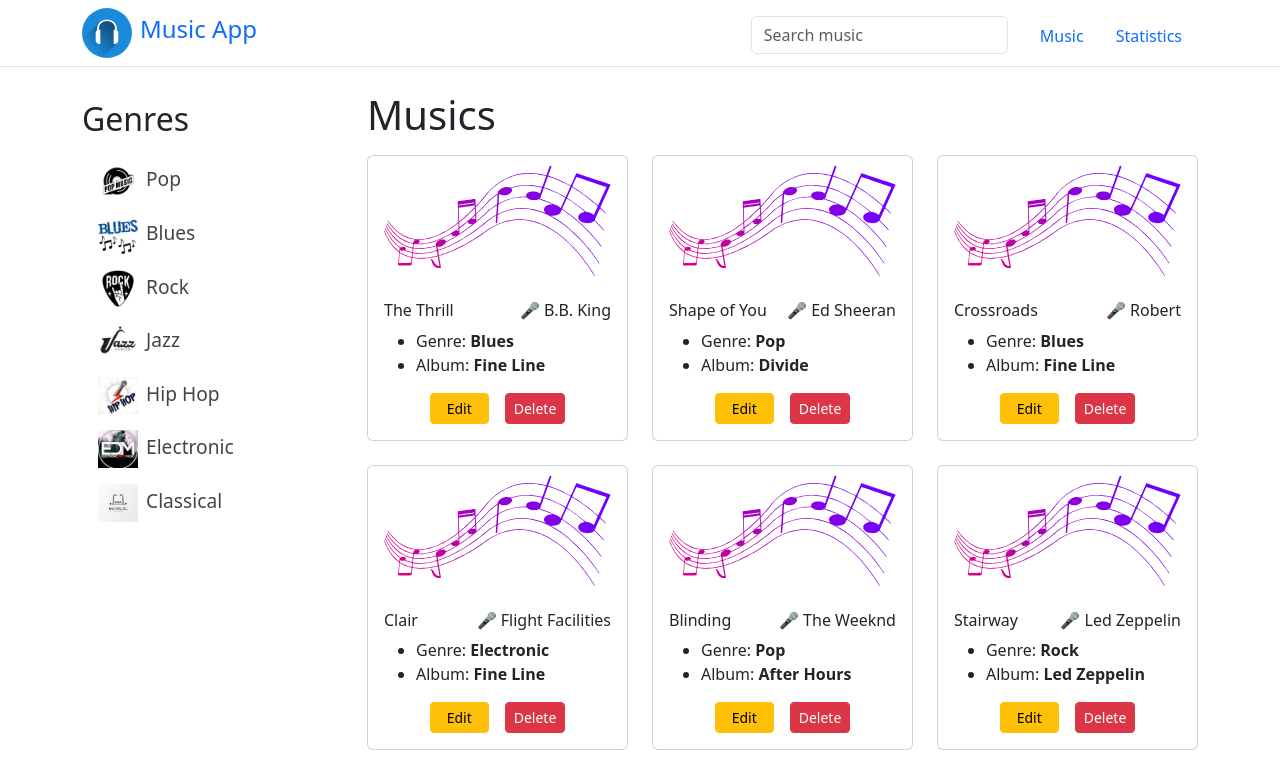
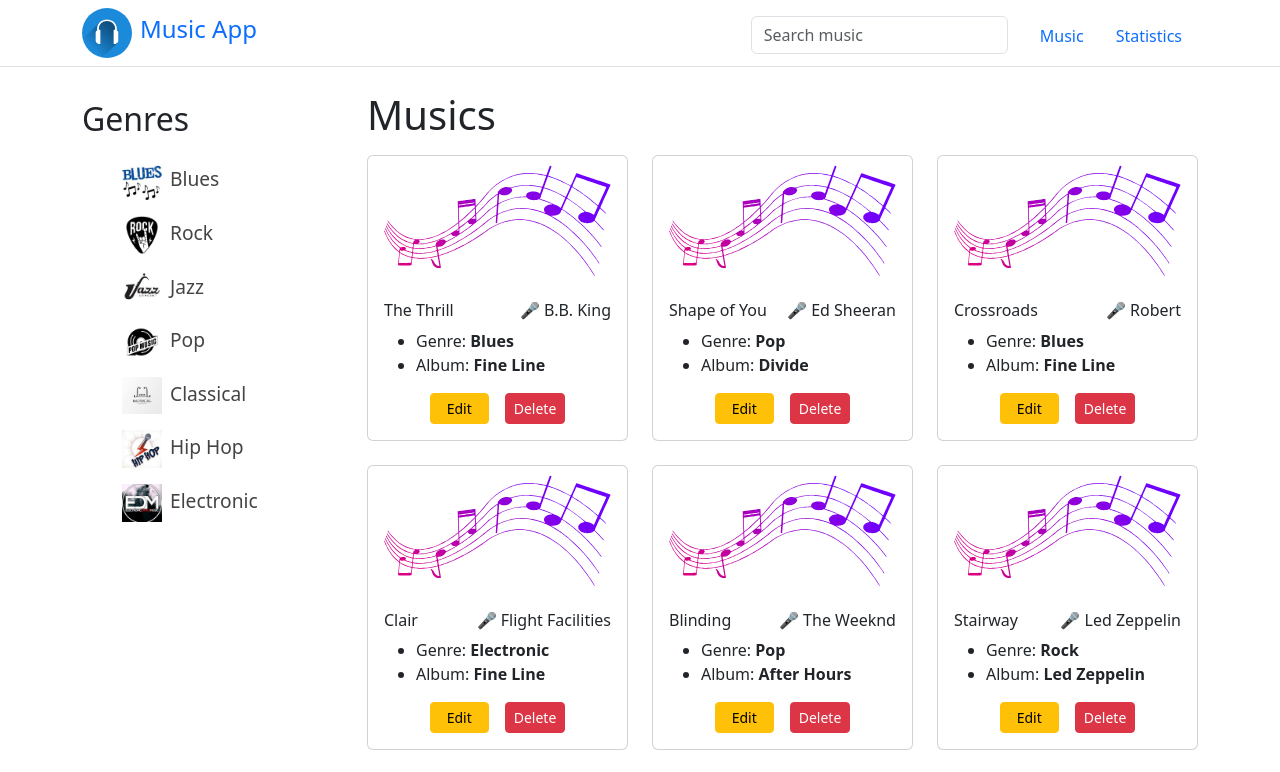
Before and after one commit to suraffy/suraffy-music-app, a React (Vite) app: page / in a window 1280 px wide. Shown: the top 772 px of the page. Built offline with nearby package versions, Linux system fonts and the light colour scheme.

Commit message:
Sidebar: add hover effect

```diff
--- a/src/components/Sidebar.tsx
+++ b/src/components/Sidebar.tsx
@@ -20,7 +20,8 @@ const UList = styled.ul`
 const List = styled.li`
   color: #444;
   font-size: 1.2rem;
-  padding: 8px;
+  padding: 8px 0;
+  padding-left: 2rem;
   margin: 0;
   cursor: pointer;
   border-radius: 10px;
@@ -34,6 +35,10 @@ const SideCont = styled.div`
   z-index: 1;
   top: 100px;
 `;
+
+const activeGenre = {
+  background: "#f4f4f4",
+};
 
 const Sidebar = () => {
   const filterKeyword = useSelector(
@@ -51,81 +56,54 @@ const Sidebar = () => {
       <h2 className="mt-1 mb-3">Genres</h2>
       <UList>
         <List
-          onClick={() => handleFilter("pop")}
-          style={
-            filterKeyword === "pop"
-              ? { background: "#f4f4f4" }
-              : { background: "#fff" }
-          }
-        >
-          <img src={pop} width={"40px"} className="mx-2" />
-          Pop
-        </List>
-        <List
           onClick={() => handleFilter("blues")}
-          style={
-            filterKeyword === "blues"
-              ? { background: "#f4f4f4" }
-              : { background: "#fff" }
-          }
+          style={filterKeyword === "blues" ? activeGenre : {}}
         >
           <img src={blues} width={"40px"} className="mx-2" />
           Blues
         </List>
         <List
           onClick={() => handleFilter("rock")}
-          style={
-            filterKeyword === "rock"
-              ? { background: "#f4f4f4" }
-              : { background: "#fff" }
-          }
+          style={filterKeyword === "rock" ? activeGenre : {}}
         >
           <img src={rock} width={"40px"} className="mx-2" />
           Rock
         </List>
         <List
           onClick={() => handleFilter("jazz")}
-          style={
-            filterKeyword === "jazz"
-              ? { background: "#f4f4f4" }
-              : { background: "#fff" }
-          }
+          style={filterKeyword === "jazz" ? activeGenre : {}}
         >
           <img src={jazz} width={"40px"} className="mx-2" />
           Jazz
         </List>
         <List
+          onClick={() => handleFilter("pop")}
+          style={filterKeyword === "pop" ? activeGenre : {}}
+        >
+          <img src={pop} width={"40px"} className="mx-2" />
+          Pop
+        </List>
+        <List
+          onClick={() => handleFilter("classical")}
+          style={filterKeyword === "classical" ? activeGenre : {}}
+        >
+          <img src={classical} width={"40px"} className="mx-2" />
+          Classical
+        </List>
+        <List
           onClick={() => handleFilter("hiphop")}
-          style={
-            filterKeyword === "hiphop"
-              ? { background: "#f4f4f4" }
-              : { background: "#fff" }
-          }
+          style={filterKeyword === "hiphop" ? activeGenre : {}}
         >
           <img src={hiphop} width={"40px"} className="mx-2" />
           Hip Hop
         </List>
+
         <List
           onClick={() => handleFilter("electronic")}
-          style={
-            filterKeyword === "electronic"
-              ? { background: "#f4f4f4" }
-              : { background: "#fff" }
-          }
+          style={filterKeyword === "electronic" ? activeGenre : {}}
         >
           <img src={electronic} width={"40px"} className="mx-2" />
           Electronic
-        </List>
-        <List
-          onClick={() => handleFilter("classical")}
-          style={
-            filterKeyword === "classical"
-              ? { background: "#f4f4f4" }
-              : { background: "#fff" }
-          }
-        >
-          <img src={classical} width={"40px"} className="mx-2" />
-          Classical
         </List>
       </UList>
     </SideCont>
```
